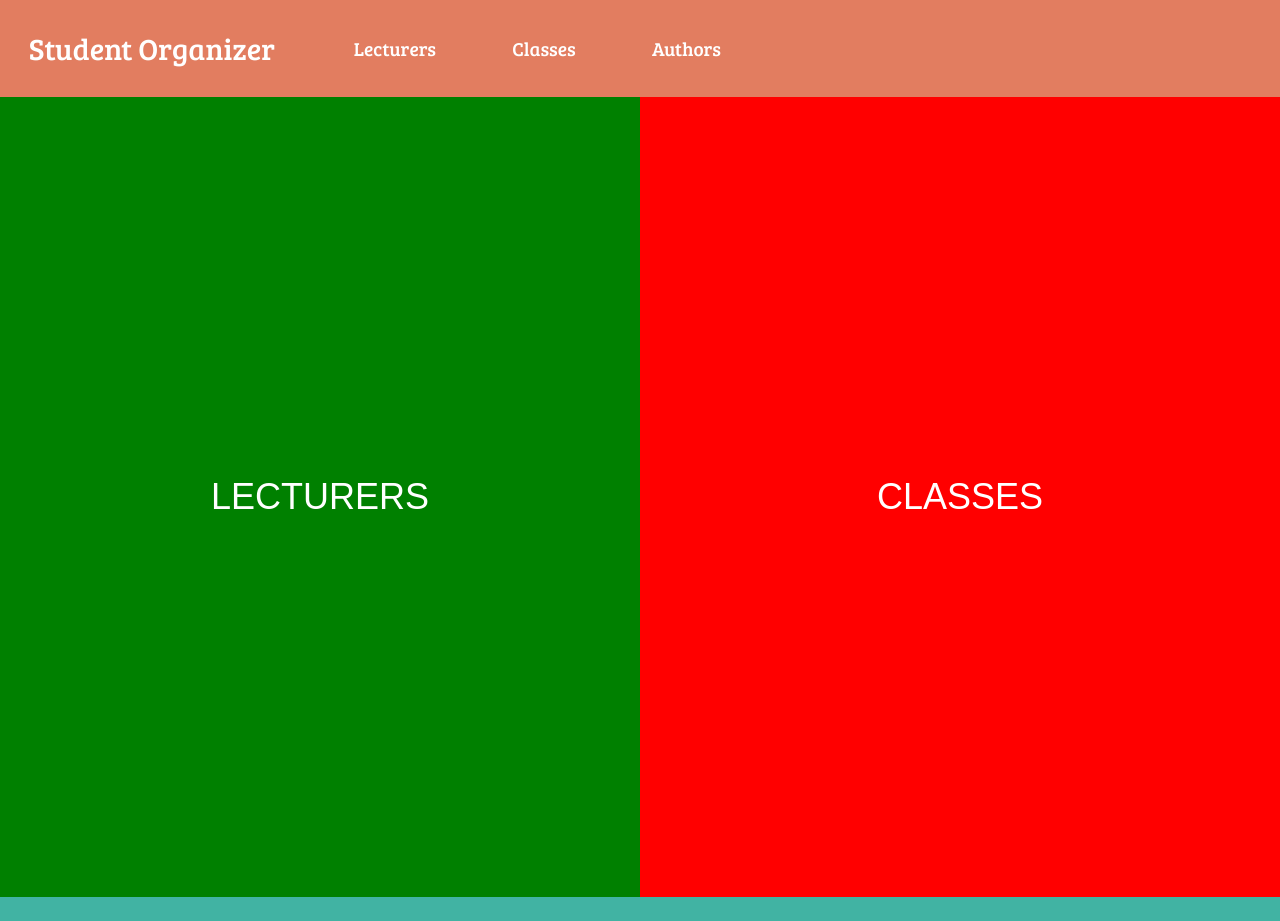
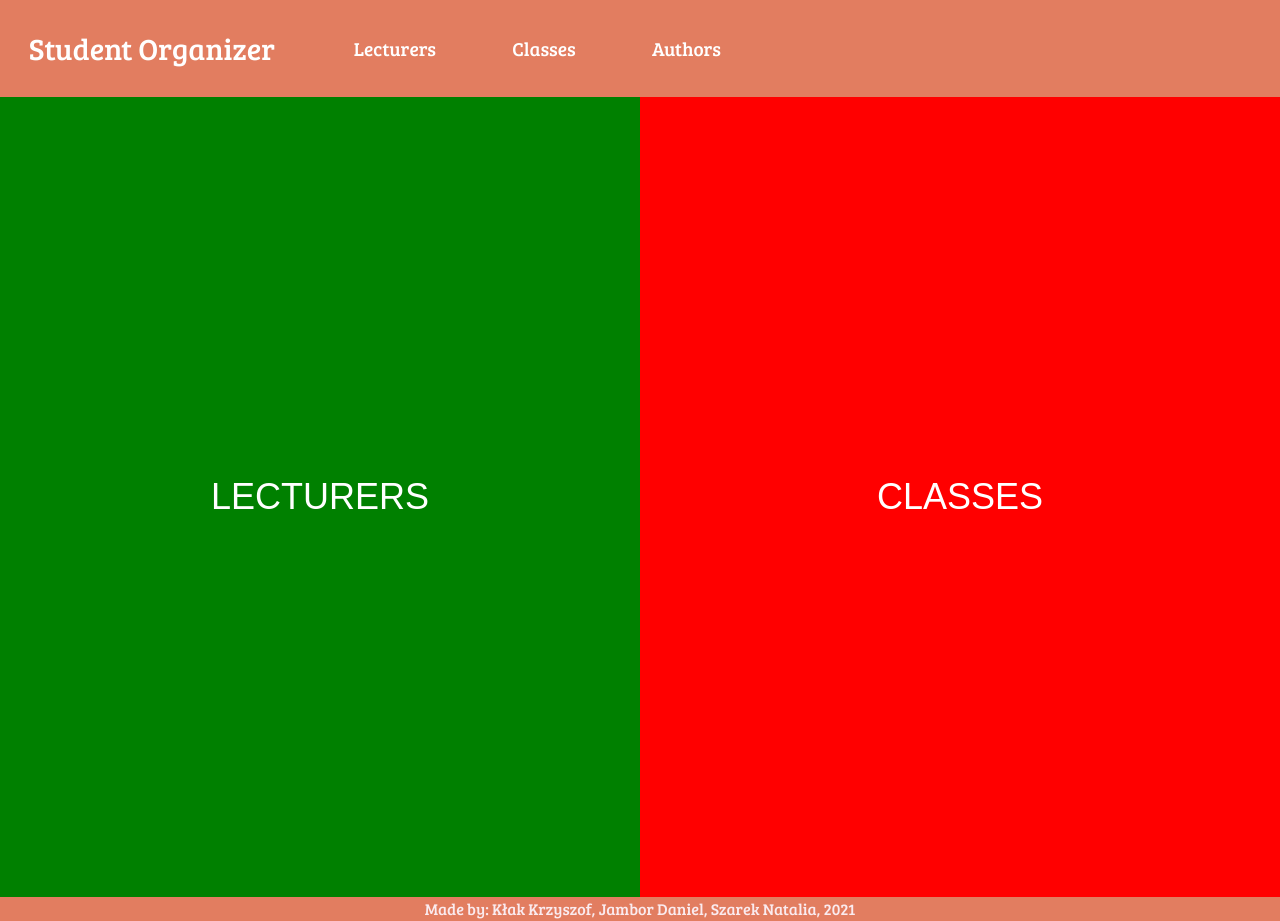
Before and after one commit to roizdnaB/student-organizer, an Angular app in the folder frontend/client-app/: page /home in a window 1280 px wide. Before the commit the page ends 897 px from the top, so only its background shows below. Built offline with nearby package versions, Linux system fonts and the light colour scheme.

Commit message:
Repair flex scale

```diff
--- a/frontend/client-app/src/app/app.component.html
+++ b/frontend/client-app/src/app/app.component.html
@@ -1,2 +1,3 @@
 <app-navbar></app-navbar>
 <router-outlet></router-outlet>
+<app-footer></app-footer>
--- a/frontend/client-app/src/app/components/footer/footer.component.css
+++ b/frontend/client-app/src/app/components/footer/footer.component.css
@@ -6,7 +6,6 @@
     background-color:#e27d60;
     color:#FAEBEFFF;
     text-align: center;
-    position: fixed;
 }
 
 p {
--- a/frontend/client-app/src/styles.css
+++ b/frontend/client-app/src/styles.css
@@ -8,6 +8,6 @@
 
 html, body {
     width: 100%;
-    height: 100%;
+    height: 100vh;
     background-color:#41b3a3 ;
 }
```
